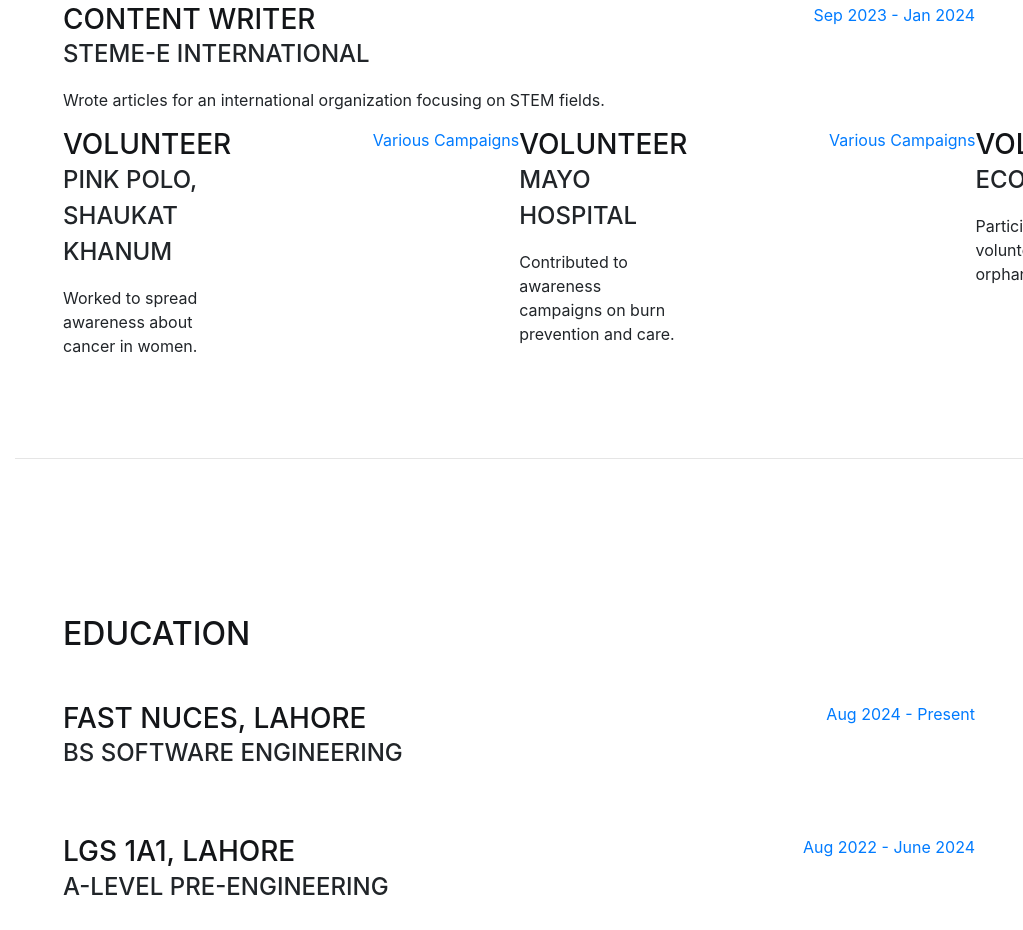
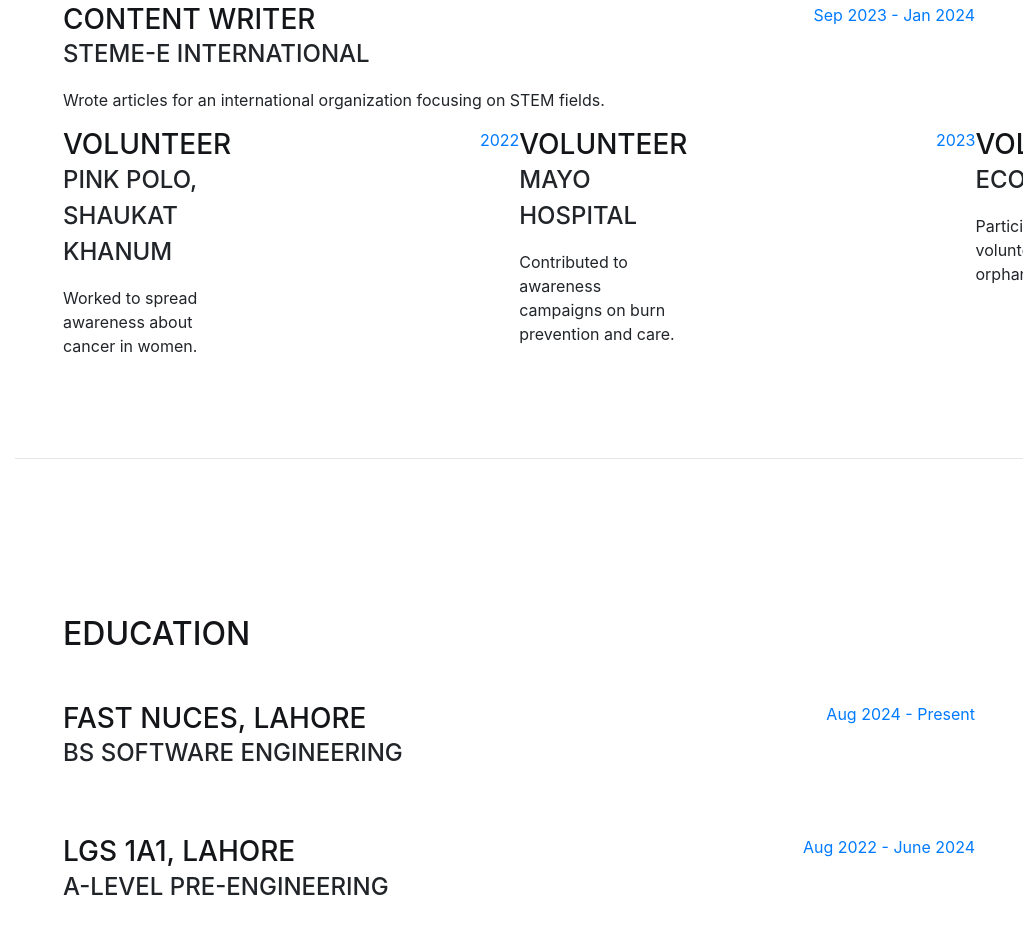
Before and after one commit to Zai-if/Zainab-Iftikhar, a website with bundled scripts: page index.html in a window 1280 px wide. Shown: the part 1651-2581 px from the top of the page, without its empty margins (257-1280 px from the left). Built offline with nearby package versions, Linux system fonts and the light colour scheme; a web font is replaced by a local one.

Commit message:
Update index.html

```diff
--- a/index.html
+++ b/index.html
@@ -198,7 +198,7 @@
             <p>Worked to spread awareness about cancer in women.</p>
           </div>
           <div class="resume-date text-md-right">
-            <span class="text-primary">Various Campaigns</span>
+            <span class="text-primary">2022</span>
           </div>
             <div class="resume-item d-flex flex-column flex-md-row justify-content-between mb-5">
           <div class="resume-content">
@@ -207,7 +207,7 @@
             <p>Contributed to awareness campaigns on burn prevention and care.</p>
           </div>
           <div class="resume-date text-md-right">
-            <span class="text-primary">Various Campaigns</span>
+            <span class="text-primary">2023</span>
           </div>
         </div>
 
@@ -218,7 +218,7 @@
             <p>Participated in volunteer work at orphanages.</p>
           </div>
           <div class="resume-date text-md-right">
-            <span class="text-primary">Various Dates</span>
+            <span class="text-primary">2023</span>
           </div>
         </div>
         </div>
```
